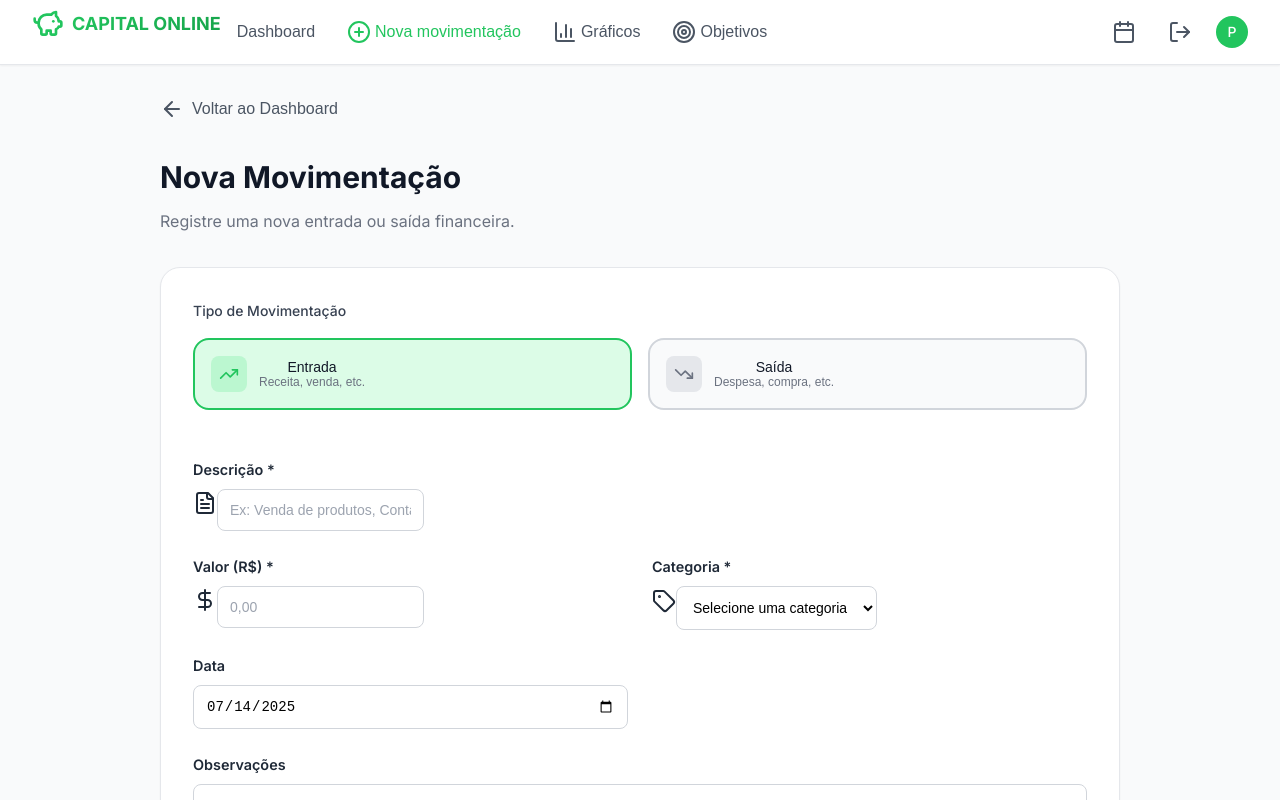
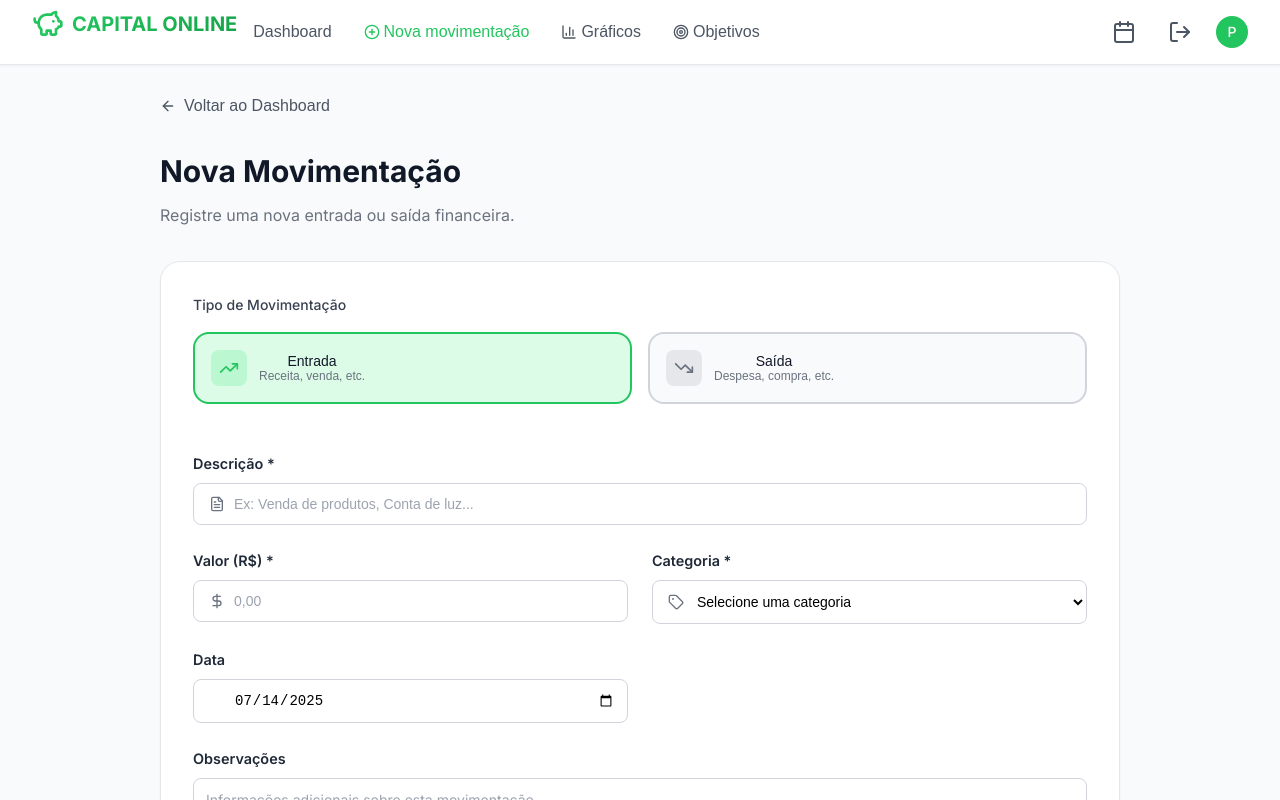
Before and after one commit to thais-pacheco/Capital-Online-tcc, a React (Vite) app in the folder frontend/: page /new-transaction in a window 1280 px wide. Shown: the top 800 px of the page. Built offline with nearby package versions, Linux system fonts and the light colour scheme.

Commit message:
Pequenas alterações na estilização da página

```diff
--- a/frontend/src/components/newtransaction/NewTransaction.css
+++ b/frontend/src/components/newtransaction/NewTransaction.css
@@ -49,7 +49,7 @@
   padding: 0;
 }
 
-.newtransaction-logo-text {
+.logo-text {
   font-size: 1.25rem;
   font-weight: 700;
   color: #111827;
@@ -318,12 +318,13 @@
 }
 
 .form-input {
-  padding: 0.75rem;
+  padding: 0.75rem 0.75rem 0.75rem 2.5rem;
   border: 1px solid #d1d5db;
   border-radius: 0.5rem;
   font-size: 0.875rem;
   background-color: white;
   transition: border-color 0.2s;
+  width: 100%;
 }
 
 .form-input:focus {
@@ -337,13 +338,14 @@
 }
 
 .form-select {
-  padding: 0.75rem;
+  padding: 0.75rem 0.75rem 0.75rem 2.5rem;
   border: 1px solid #d1d5db;
   border-radius: 0.5rem;
   font-size: 0.875rem;
   background-color: white;
   cursor: pointer;
   transition: border-color 0.2s;
+  width: 100%;
 }
 
 .form-select:focus {
@@ -378,66 +380,30 @@
   position: relative;
 }
 
-.input-with-icon .form-input {
-  padding-left: 2.5rem;
+.form-icon {
+  position: absolute;
+  left: 1rem;
+  top: 50%;
+  transform: translateY(-50%);
+  width: 1rem;
+  height: 1rem;
+  color: #6b7280;
 }
 
-.input-icon {
-  position: absolute;
-  left: 0.75rem;
-  top: 50%;
-  transform: translateY(-50%);
-  color: #6b7280;
-  font-size: 1rem;
+.error-border {
+  border-color: #ef4444;
+}
+
+.error-message {
+  color: #ef4444;
+  font-size: 0.75rem;
+  margin-top: 0.25rem;
 }
 
 .form-actions {
   display: flex;
   gap: 1rem;
   margin-top: 1rem;
-}
-
-.form-button {
-  padding: 0.75rem 1.5rem;
-  border-radius: 0.5rem;
-  font-weight: 500;
-  cursor: pointer;
-  transition: all 0.2s;
-  border: none;
-  font-size: 0.875rem;
-  display: flex;
-  align-items: center;
-  gap: 0.5rem;
-  justify-content: center;
-}
-
-.form-button-primary {
-  background-color: #22c55e;
-  color: white;
-  flex: 1;
-}
-
-.form-button-primary:hover {
-  background-color: #22c55e;
-}
-
-.form-button-secondary {
-  background-color: #f3f4f6;
-  color: #374151;
-  flex: 1;
-}
-
-.form-button-secondary:hover {
-  background-color: #e5e7eb;
-}
-
-.form-button:disabled {
-  opacity: 0.5;
-  cursor: not-allowed;
-}
-
-.form-button:disabled:hover {
-  background-color: initial;
 }
 
 .btn-primary {
@@ -490,3 +456,8 @@
 .btn-secondary:disabled:hover {
   background-color: initial;
 }
+
+.icon-small {
+  width: 1rem;
+  height: 1rem;
+}
--- a/frontend/src/components/newtransaction/NewTransaction.tsx
+++ b/frontend/src/components/newtransaction/NewTransaction.tsx
@@ -30,7 +30,6 @@ const NewTransaction: React.FC<NewTransactionProps> = ({ onNavigate, onLogout })
     description: '',
     amount: '',
     category: '',
-    // document removido daqui
     date: new Date().toISOString().split('T')[0],
     notes: ''
   });
@@ -64,8 +63,6 @@ const NewTransaction: React.FC<NewTransactionProps> = ({ onNavigate, onLogout })
       newErrors.category = 'Categoria é obrigatória';
     }
 
-    // validação de document removida
-
     setErrors(newErrors);
     return Object.keys(newErrors).length === 0;
   };
@@ -86,7 +83,6 @@ const NewTransaction: React.FC<NewTransactionProps> = ({ onNavigate, onLogout })
       description: '',
       amount: '',
       category: '',
-      // document removido daqui
       date: new Date().toISOString().split('T')[0],
       notes: ''
     });
@@ -206,7 +202,7 @@ const NewTransaction: React.FC<NewTransactionProps> = ({ onNavigate, onLogout })
                 <label htmlFor="description" className="form-label">
                   Descrição *
                 </label>
-                <div style={{ position: 'relative' }}>
+                <div className="input-with-icon">
                   <FileText className="form-icon" />
                   <input
                     type="text"
@@ -226,7 +222,7 @@ const NewTransaction: React.FC<NewTransactionProps> = ({ onNavigate, onLogout })
                 <label htmlFor="amount" className="form-label">
                   Valor (R$) *
                 </label>
-                <div style={{ position: 'relative' }}>
+                <div className="input-with-icon">
                   <DollarSign className="form-icon" />
                   <input
                     type="number"
@@ -248,7 +244,7 @@ const NewTransaction: React.FC<NewTransactionProps> = ({ onNavigate, onLogout })
                 <label htmlFor="category" className="form-label">
                   Categoria *
                 </label>
-                <div style={{ position: 'relative' }}>
+                <div className="input-with-icon">
                   <Tag className="form-icon" />
                   <select
                     id="category"
@@ -268,8 +264,6 @@ const NewTransaction: React.FC<NewTransactionProps> = ({ onNavigate, onLogout })
                   <p className="error-message">{errors.category}</p>
                 )}
               </div>
-
-              {/* Campo número do documento removido */}
 
               <div className="form-group">
                 <label htmlFor="date" className="form-label">
```
